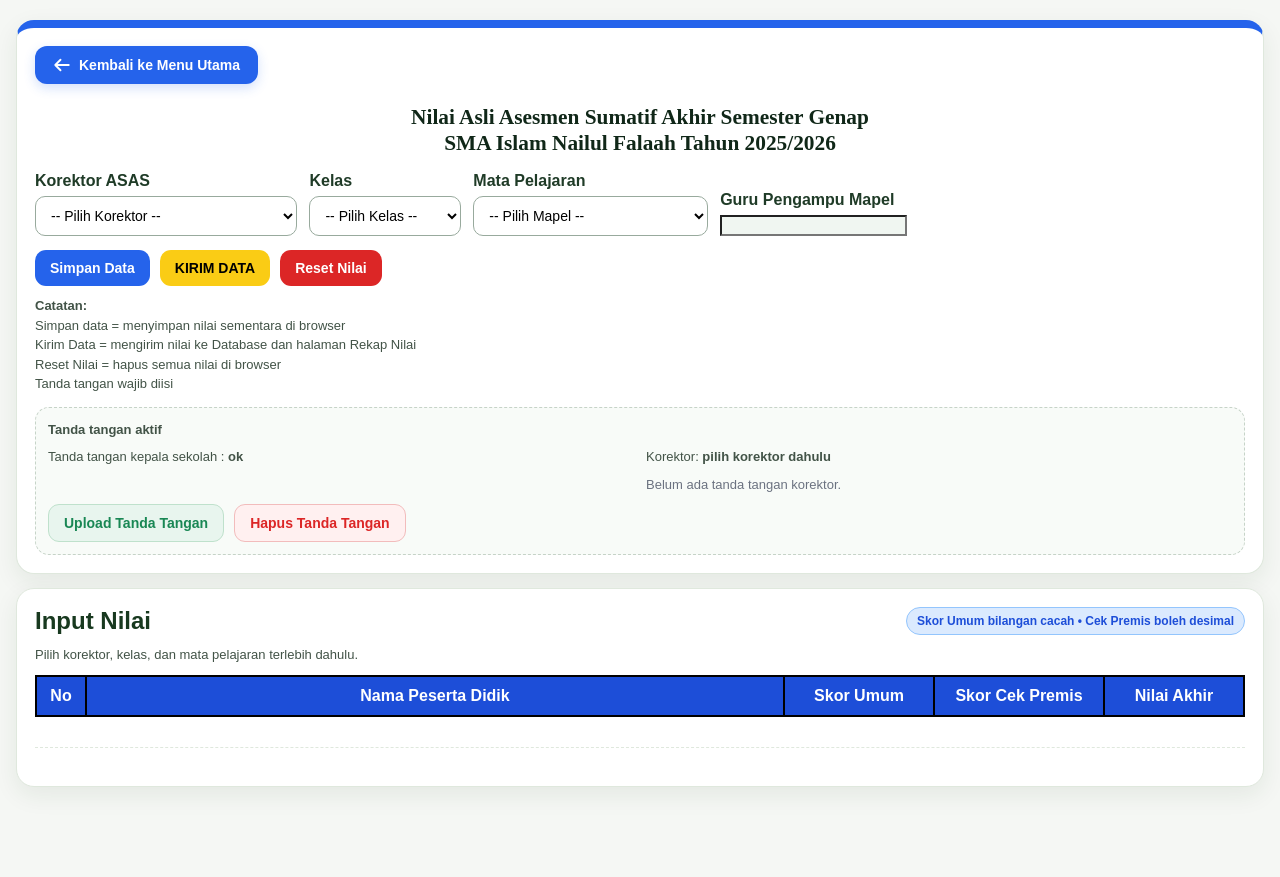
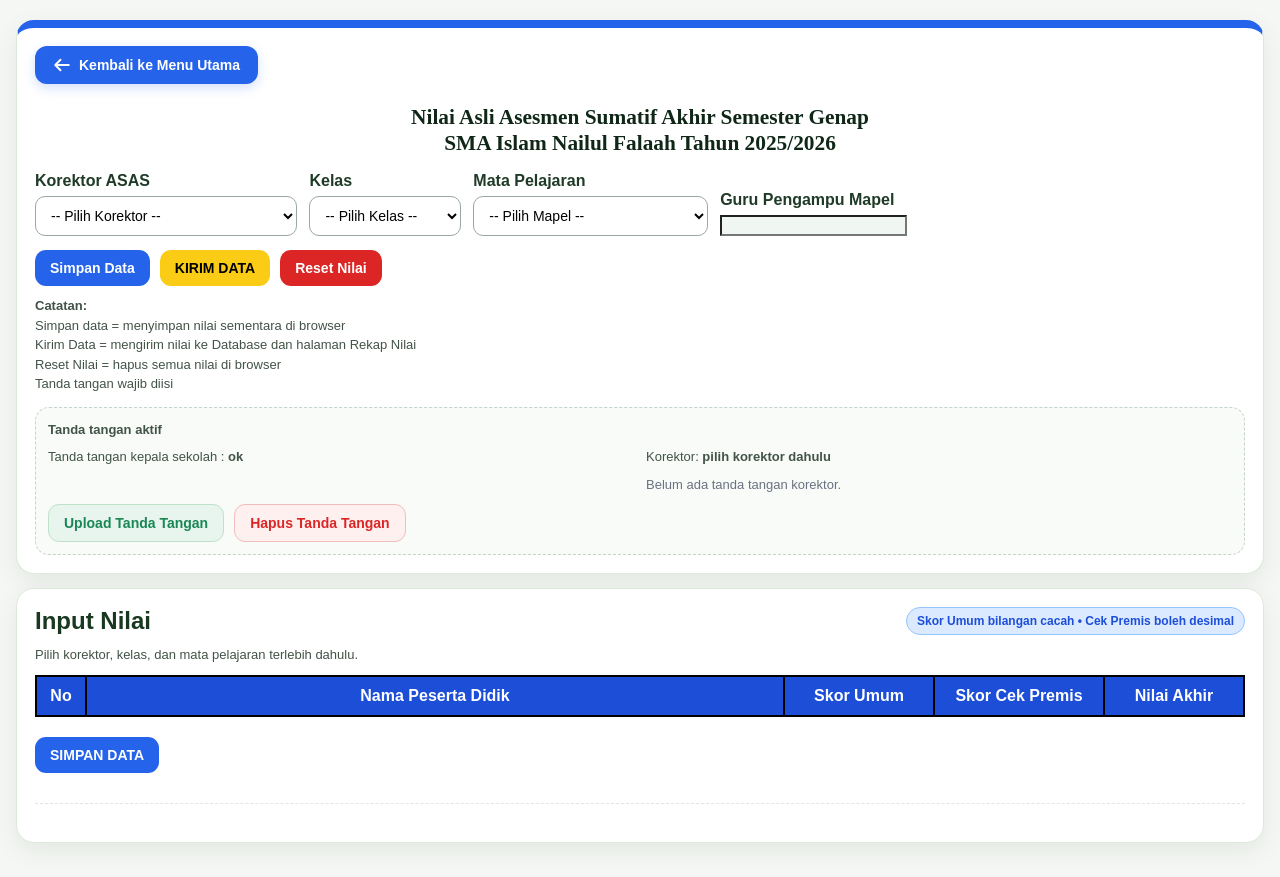
Before and after one commit to lalunamalia/Input-nilai-nafa, a plain HTML site: page SMA Input Nilai Asas 2026.html in a window 1280 px wide. Before the commit the page ends 821 px from the top, so only its background shows below. Drawn offline with nearby package versions, Linux system fonts and the light colour scheme.

Commit message:
Line 213 simpan data ada 2

```diff
--- a/SMA Input Nilai Asas 2026.html
+++ b/SMA Input Nilai Asas 2026.html
@@ -210,6 +210,11 @@
 <tbody id="tbodyInput">
 </tbody>
 </table>
+ <div class="buttons" style="margin-top:20px;">
+  <button class="blue" onclick="saveData()">
+    SIMPAN DATA
+  </button>
+</div>
 <div id="screenSignatures" class="no-print" style="margin-top: 30px; padding-top: 20px; border-top: 1px dashed #dfe8dd;">
 </div>
 </section>
```
